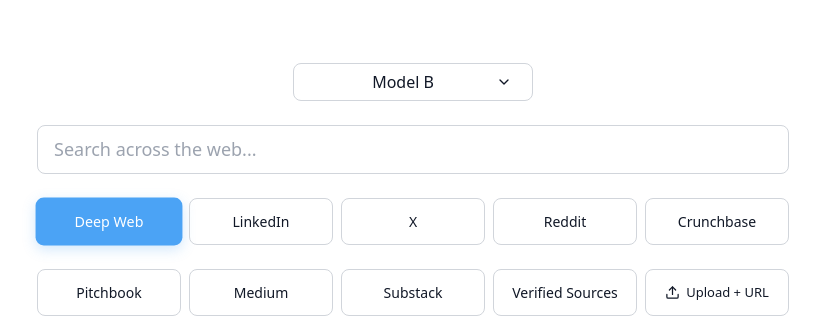
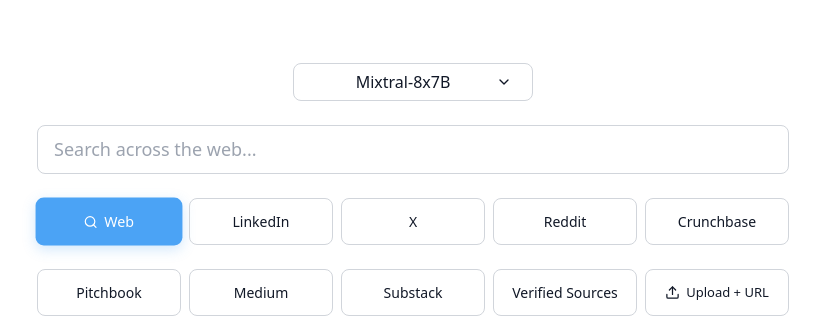
Before and after one commit to NUbivek/searchbar, a Next.js app: page / in a window 1280 px wide. Both pictures are taken after a click on the button "Open Research". Shown: the part 272-590 px from the top of the page, without its empty margins (227-1047 px from the left). Built offline with nearby package versions, Linux system fonts and the light colour scheme.

Commit message:
Update model descriptions to be more concise

```diff
--- a/src/pages/index.js
+++ b/src/pages/index.js
@@ -1,6 +1,6 @@
 import Head from 'next/head';
 import { useState, useRef, useEffect } from 'react';
-import { Upload, ChevronDown } from 'lucide-react';
+import { Upload, ChevronDown, Search } from 'lucide-react';
 import { v4 as uuidv4 } from 'uuid';
 
 // First, let's define our blue theme colors at the top
@@ -13,10 +13,34 @@
   textLight: '#64748B',
 };
 
+// Add this near the top of the file with other constants
+const MODEL_OPTIONS = [
+  {
+    id: 'Perplexity',
+    displayName: 'Perplexity-Online',
+    description: 'Real-time web analysis'
+  },
+  {
+    id: 'Mixtral-8x7B',
+    displayName: 'Mixtral 8x7B',
+    description: 'Powerful multi-expert model'
+  },
+  {
+    id: 'Gemma-7B',
+    displayName: 'Gemma 7B',
+    description: 'Efficient Google model'
+  },
+  {
+    id: 'DeepSeek-70B',
+    displayName: 'DeepSeek 70B',
+    description: 'Advanced reasoning model'
+  }
+];
+
 export default function Home() {
   const [activeTab, setActiveTab] = useState('verified');
-  const [selectedModel, setSelectedModel] = useState('Model B');
-  const [selectedSources, setSelectedSources] = useState(['Deep Web']);
+  const [selectedModel, setSelectedModel] = useState('Mixtral-8x7B');
+  const [selectedSources, setSelectedSources] = useState(['Web']);
   const [showUploadPanel, setShowUploadPanel] = useState(false);
   const [showModelDropdown, setShowModelDropdown] = useState(false);
   const [urls, setUrls] = useState(['']);
@@ -195,17 +219,18 @@
                   <div className="absolute top-full left-0 w-full mt-1 bg-white border
                                 border-gray-300 rounded-lg shadow-lg overflow-hidden
                                 animate-slideDown z-10">
-                    {['Perplexity', 'Model A', 'Model B'].map((model) => (
+                    {MODEL_OPTIONS.map((model) => (
                       <button
-                        key={model}
+                        key={model.id}
                         onClick={() => {
-                          setSelectedModel(model);
+                          setSelectedModel(model.id);
                           setShowModelDropdown(false);
                         }}
-                        className="w-full px-4 py-2 text-[16px] text-left hover:bg-gray-50
-                                 transition-colors"
+                        className="w-full px-4 py-2 text-left hover:bg-gray-50
+                                 transition-colors border-b border-gray-100 last:border-0"
                       >
-                        {model}
+                        <div className="text-[16px]">{model.displayName}</div>
+                        <div className="text-[13px] text-gray-500">{model.description}</div>
                       </button>
                     ))}
                   </div>
@@ -403,17 +428,18 @@
                   <div className="absolute top-full left-0 w-full mt-1 bg-white border
                                 border-gray-300 rounded-lg shadow-lg overflow-hidden
                                 animate-slideDown z-10">
-                    {['Perplexity', 'Model A', 'Model B'].map((model) => (
+                    {MODEL_OPTIONS.map((model) => (
                       <button
-                        key={model}
+                        key={model.id}
                         onClick={() => {
-                          setSelectedModel(model);
+                          setSelectedModel(model.id);
                           setShowModelDropdown(false);
                         }}
-                        className="w-full px-4 py-2 text-[16px] text-left hover:bg-gray-50
-                                 transition-colors"
+                        className="w-full px-4 py-2 text-left hover:bg-gray-50
+                                 transition-colors border-b border-gray-100 last:border-0"
                       >
-                        {model}
+                        <div className="text-[16px]">{model.displayName}</div>
+                        <div className="text-[13px] text-gray-500">{model.description}</div>
                       </button>
                     ))}
                   </div>
@@ -496,17 +522,30 @@
 
               {/* Source Buttons - All in one grid */}
               <div className="grid grid-cols-2 sm:grid-cols-5 gap-2">
-                {['Deep Web', 'LinkedIn', 'X', 'Reddit', 'Crunchbase'].map((source) => (
+                {[
+                  { name: 'Web', icon: <Search size={14} /> },
+                  'LinkedIn',
+                  'X',
+                  'Reddit',
+                  'Crunchbase'
+                ].map((source) => (
                   <button
-                    key={source}
-                    onClick={() => toggleSource(source)}
+                    key={typeof source === 'string' ? source : source.name}
+                    onClick={() => toggleSource(typeof source === 'string' ? source : source.name)}
                     className={`p-3 rounded-lg text-[14px] transform transition-all duration-200 ${
-                      selectedSources.includes(source)
+                      selectedSources.includes(typeof source === 'string' ? source : source.name)
                         ? 'bg-[#4BA3F5] text-white scale-[1.02] shadow-[0_4px_12px_rgba(75,163,245,0.25)]'
                         : 'border border-gray-300 hover:bg-gray-50 hover:border-[#4BA3F5] active:scale-[0.98]'
                     }`}
                   >
-                    {source}
+                    {typeof source === 'string' ? (
+                      source
+                    ) : (
+                      <div className="flex items-center justify-center gap-1.5">
+                        {source.icon}
+                        {source.name}
+                      </div>
+                    )}
                   </button>
                 ))}
               </div>
```
